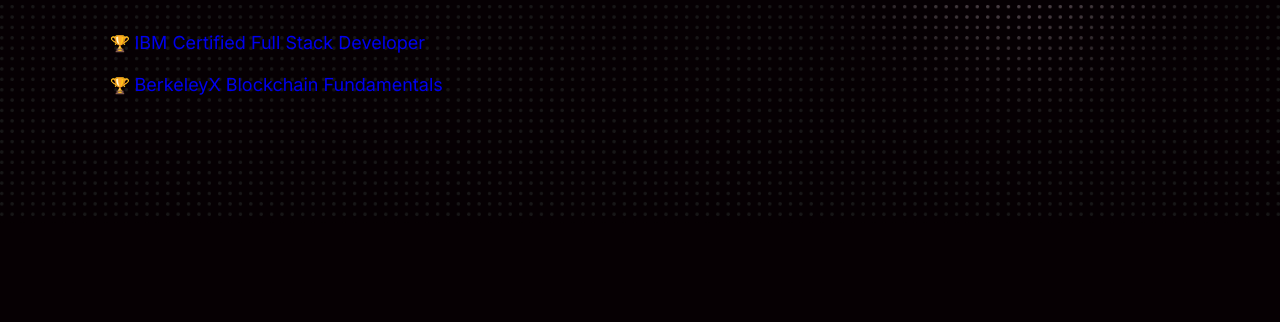
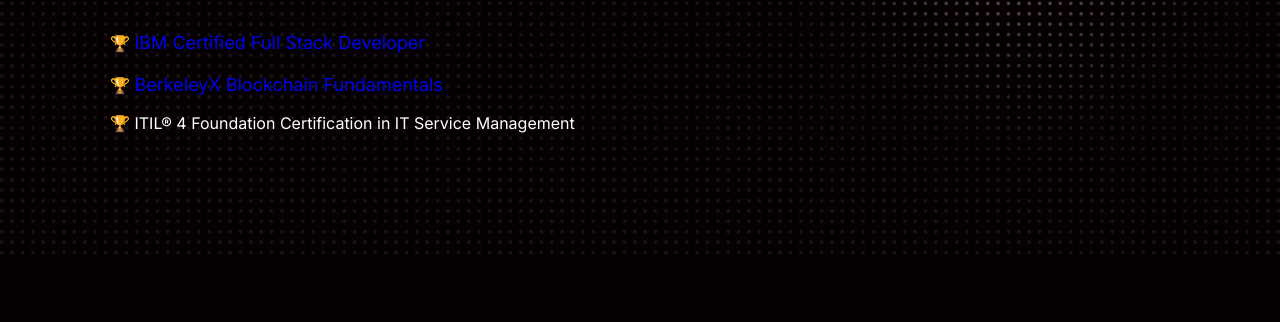
Before and after one commit to biokram/biokram.github.io, a plain HTML site: page index.html in a window 1280 px wide. Shown: the part 1589-1911 px from the top of the page. Drawn offline with Linux system fonts and the light colour scheme.

Commit message:
updated index.html

```diff
--- a/index.html
+++ b/index.html
@@ -13,8 +13,7 @@
     <!-- Google Fonts -->
     <link rel="preconnect" href="https://fonts.googleapis.com">
     <link rel="preconnect" href="https://fonts.gstatic.com" crossorigin>
-    <link href="https://fonts.googleapis.com/css2?family=Inter:wght@100;200;300;400;500;600;700;800;900&display=swap"
-        rel="stylesheet">
+    <link href="https://fonts.googleapis.com/css2?family=Inter:wght@100;200;300;400;500;600;700;800;900&display=swap" rel="stylesheet">
 
     <!-- Font Awesome -->
     <link href="vendor/fontawesome-free-5.15.4-web/css/all.min.css" rel="stylesheet">
@@ -91,6 +90,7 @@
                 <br>
                 <li>🏆 <a href="https://coursera.org/verify/professional-cert/208D0F7TXBCK/" target="_blank">IBM Certified Full Stack Developer</a></li>
                 <li>🏆 <a href ="https://credentials.edx.org/credentials/aee03e0a83b2407cb95a1f3e7ec3c949/" target="_blank">BerkeleyX Blockchain Fundamentals</a></li>
+                <li>🏆 ITIL® 4 Foundation Certification in IT Service Management</li>
                 <!--This section is commented out, uncomment if needed-->
                 <!--
                 <li>🏆 IBM Certified AI Engineer</li>
```
